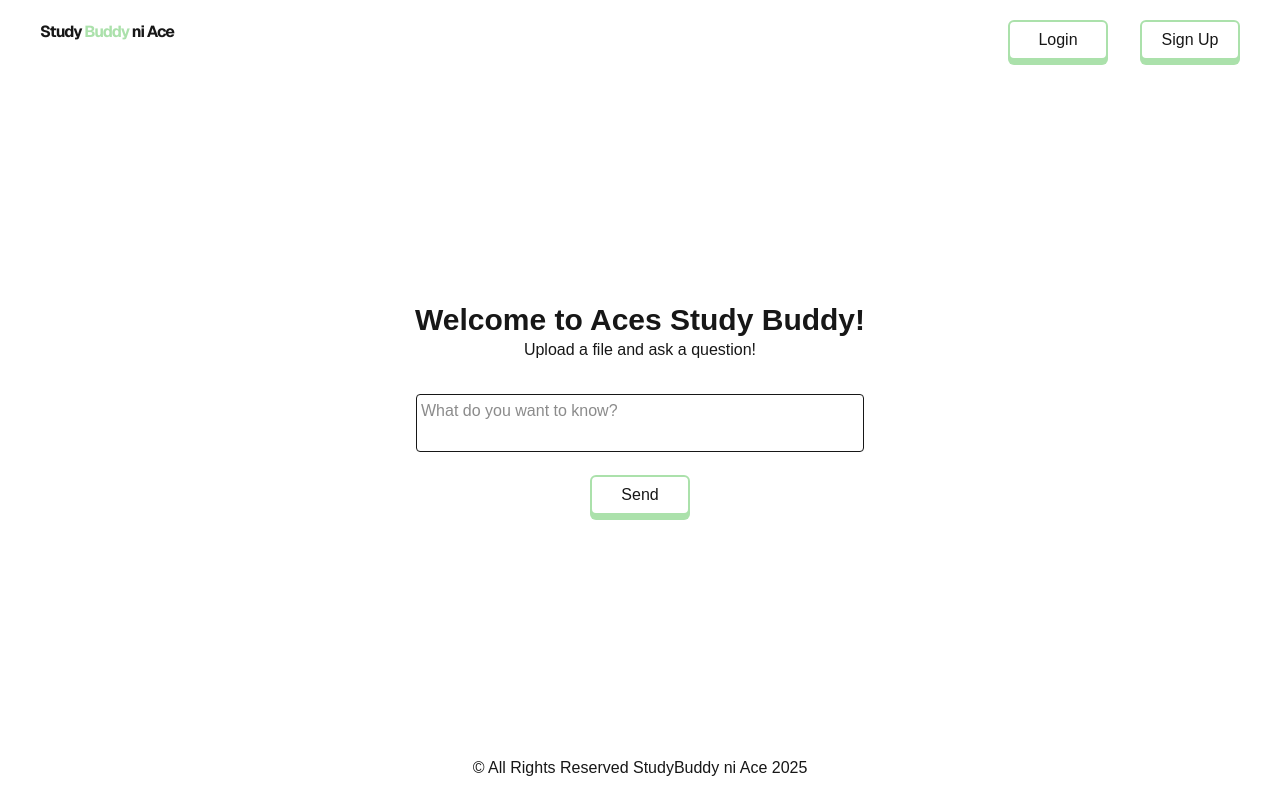
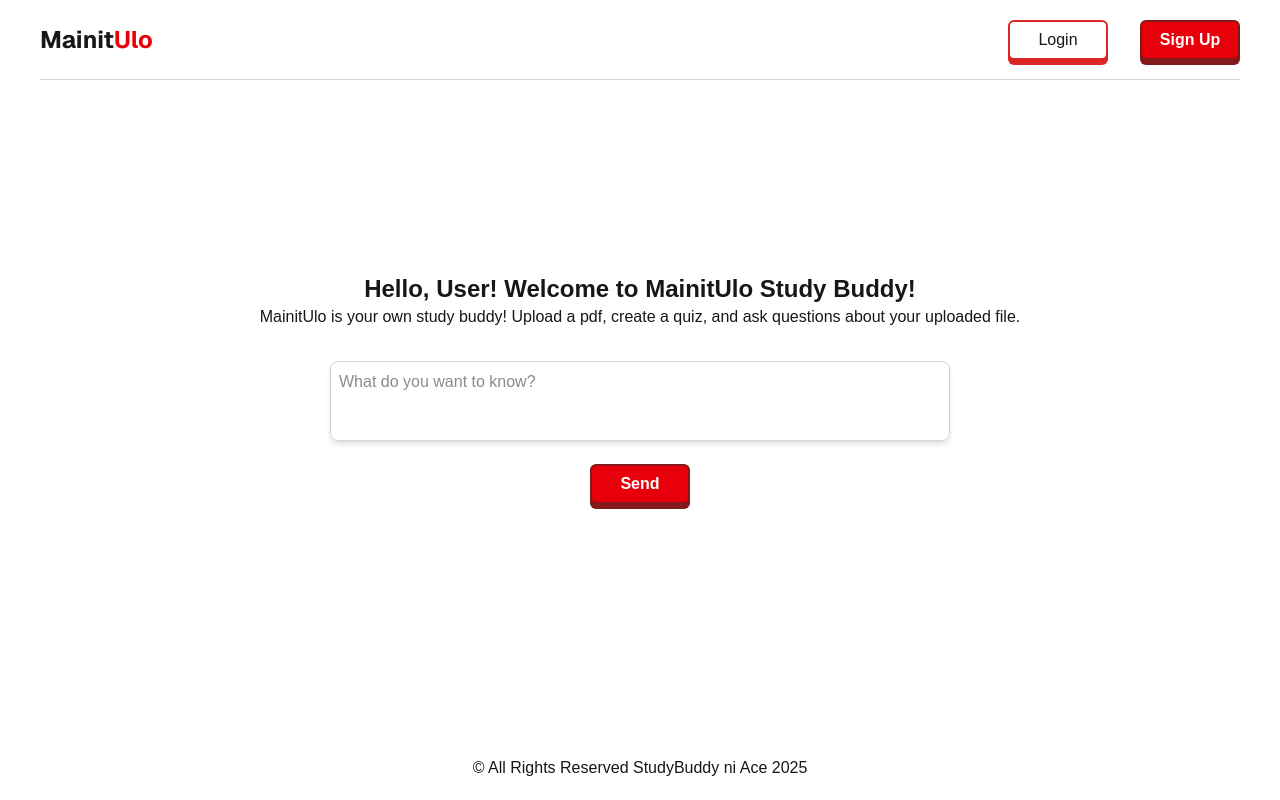
Before and after one commit to eys10/Study-Buddy, a Next.js app: page / in a window 1280 px wide. Built offline with nearby package versions, Linux system fonts and the light colour scheme.

Commit message:
chat functionality

```diff
--- /dev/null
+++ b/app/api/chat/route.ts
@@ -0,0 +1,40 @@
+import { google } from '@ai-sdk/google'
+import { streamText, convertToModelMessages} from 'ai'
+import { getServerSession } from 'next-auth'
+
+export async function POST(req: Request){
+    //session
+    const session = await getServerSession()
+
+    const user = session?.user
+    const name = user?.name || 'Guest'
+
+    const {messages} = await req.json()
+
+    const lastUserMessage = messages[messages.length-1]?.content ?? ''
+
+    //AI
+    const ragContent = ''
+
+    if(session){
+        //
+    }
+
+    //Default
+    //Create a prompt
+
+    const systemPrompt = !session ? `You are StudyBuddyniAce, an unfriendly virtual tutor. The user is not logged in,
+    so aggressively explain and be mad plus answer in tagalog that signing in will unlock:
+    - personalized tutoring
+    - Answer based on their uploaded documents
+    - Personalized quizzes and questions` : ``
+
+    const result = streamText({
+        model: google('gemini-2.5-flash'),
+        messages: convertToModelMessages(messages),
+        system: systemPrompt,
+        maxOutputTokens: session ? 1000 : 300
+    })
+
+    return result.toUIMessageStreamResponse()
+}
--- a/app/components/Footer.tsx
+++ b/app/components/Footer.tsx
@@ -1,7 +1,7 @@
 export default function Footer(){
     return(
         <>
-            <footer className="flex mx-auto p-5">
+            <footer className="flex mx-auto p-5 sticky">
                 <div>© All Rights Reserved StudyBuddy ni Ace 2025</div>
             </footer>
         </>
--- a/app/components/Header.tsx
+++ b/app/components/Header.tsx
@@ -4,7 +4,7 @@ import Logo from "./Logo"
 export default function Header(){
     return(
         <>
-        <div className="flex justify-between mx-10 my-5">
+        <div className="flex justify-between mx-10 sticky top-0 h-20 items-center border-[0px_0px_1px_0px] border-[#D1D5DC] bg-white">
 
             <Logo/>
 
@@ -15,7 +15,7 @@ export default function Header(){
                     <Link href="/login">Login</Link>
                 </div>
 
-                <div className="button button--default">
+                <div className="button button--primary">
                     <Link href="/signup">Sign Up</Link>
                 </div>
             </div>
--- a/app/components/Logo.tsx
+++ b/app/components/Logo.tsx
@@ -3,7 +3,7 @@ export default function Logo(){
         <>
             <div className="flex justify-between">
             {/* logo */}
-            <h1 className="font-sans font-bold tracking-[-1px]">Study <span className="text-[#abe1ab]">Buddy</span> ni Ace</h1>
+            <h1 className="font-sans font-bold text-2xl">Mainit<span className="text-red-600">Ulo</span></h1>
             </div>
         </>
     )
--- a/app/components/forms/FormChat.tsx
+++ b/app/components/forms/FormChat.tsx
@@ -1,21 +1,140 @@
-export default function FormChat(){
-    return(
+'use client'
+
+import { useChat } from '@ai-sdk/react'
+import { useState, useRef, useEffect } from 'react'
+import { UserRound, Bot } from 'lucide-react'
+import ReactMarkdown from 'react-markdown'
+
+export default function FormChat() {
+  // AI SDK
+  const { messages, sendMessage } = useChat({
+    onError: (error) => {
+      console.log('error: ', error)
+      setError(error.toString())
+    },
+  })
+
+  // States
+  const [error, setError] = useState('')
+  const [input, setInput] = useState('')
+  const [isLoading, setIsLoading] = useState(false)
+
+  // Ref for auto-scrolling
+  const messagesEndRef = useRef<HTMLDivElement>(null)
+
+    // Scroll to bottom whenever messages change
+    useEffect(() => {
+      if (messagesEndRef.current) {
+        messagesEndRef.current.scrollIntoView({ behavior: 'smooth' })
+      }
+    }, [messages])
+
+  // Functions
+  function handleKeyDown(e: React.KeyboardEvent<HTMLTextAreaElement>) {
+    if (e.key === 'Enter' && !e.shiftKey) {
+      e.preventDefault()
+
+      // trigger
+      const form = e.currentTarget.form
+      if (form && input.trim()) {
+        form.requestSubmit()
+      }
+    }
+
+
+  }
+
+  // Handle chat
+  async function handleChat(e: React.FormEvent<HTMLFormElement>) {
+    e.preventDefault()
+
+    if (!input) return
+
+    try {
+      setIsLoading(true)
+      await sendMessage({ text: input })
+      setInput('')
+    } catch (error: any) {
+      console.log('error: ', error)
+      setError(error.toString())
+    } finally {
+      setIsLoading(false)
+    }
+  }
+
+  return (
+    <div className=" w-1/2">
+
+      {/* Message Display Area */}
+      {messages && messages.length > 0 && (
+        <div className="flex-1 flex flex-col gap-1 overflow-hidden">
+          {messages.map((message) => (
+            <div
+              data-loading={isLoading}
+              key={message.id}
+              className={`flex gap-3  p-2 ${message.role === 'user' ? ' flex-row-reverse' : 'justify-start'}`}
+            >
+              {message.role === 'user' ? (
+                <div className="h-10 w-10 aspect-square rounded-full border flex items-center justify-center bg-white">
+                  <UserRound />
+                </div>
+              ) : (
+                <div className="h-10 w-10 aspect-square rounded-full border flex items-center justify-center bg-white">
+                  <Bot />
+                </div>
+              )}
+
+              {message.parts.map((part, i) => {
+                switch (part.type) {
+                  case 'text':
+                    return (
+                      <div
+                        key={`${message.id}-${i}`}
+                        className={`${message.role === 'user' ? 'bg-red-600 text-white flex flex-col items-center p-3 rounded-md' : `bg-gray-100 flex flex-col items-center p-3 rounded-md`}`}
+                      >
+                        <div className="[&>p]:mb-3 [&>p]:last:mb-0 [&>ul]:mb-4 [&>ul>li]:list-disc [&>ul>li]:ml-5 [&>ol>li]:list-decimal [&>ol>li]:ml-5">
+                          <ReactMarkdown>{part.text}</ReactMarkdown>
+                        </div>
+                      </div>
+                    )
+                }
+              })}
+            </div>
+          ))}
+          {/** Mark end of chat */}
+          <div ref={messagesEndRef} />
+        </div>
+      )}
       <form
-            data-loading="false"
-            className="max-w-md w-full mx-auto flex-1 sticky bottom-10 flex flex-col gap-2 bg-white"
+        data-loading={isLoading}
+        onSubmit={(e) => handleChat(e)}
+        className="max-w-full w-full  mx-auto flex-1 sticky bottom-0 flex flex-col gap-2 pb-10 bg-white"
       >
         <div className="form-control">
           <textarea
             name="message"
             placeholder="What do you want to know?"
-          className="w-full p-1 border rounded resize-none"
+            className="w-full h-20 p-2 rounded-lg border-1 border-gray-300 resize-none shadow-md"
+            onKeyDown={handleKeyDown}
+            value={input}
+            onChange={(e) => {
+              console.log(e.currentTarget.value)
+              setInput(e.currentTarget.value)
+            }}
           ></textarea>
         </div>
-      <div className="flex justify-center mt-2">
-        <button type="submit" className="button button--default">
-          Send
+
+        {error && <div className="alert alert--error">{error}</div>}
+
+        <div className="flex mt-2 justify-evenly">
+          {/* <button className='button button--default'>
+            + Add files
+          </button> */}
+          <button type="submit" className="button button--primary">
+            {isLoading ? 'Thinking...' : 'Send'}
           </button>
         </div>
       </form>
+    </div>
   )
 }
--- a/app/globals.css
+++ b/app/globals.css
@@ -26,18 +26,26 @@ body {
 }
 
 .button{
-  @apply flex border-2 border-[#abe1ab] w-25 h-10 justify-center items-center rounded-md
-  shadow-[0px_5px_0px_0px_#abe1ab]
-  hover:shadow-[0px_0px_0px_0px_#abe1ab] transition duration-200;
+  @apply flex border-2 border-[#dc2626] w-25 h-10 justify-center items-center rounded-md
+  shadow-[0px_5px_0px_0px_#dc2626] transition duration-100 hover:shadow-[0px_0px_0px_0px_#dc2626]
+  transform hover:scale-95 cursor-pointer;
 
   &.button--default{
-    @apply bg-white
+    @apply bg-white hover:bg-red-100;
+  }
+
+  &.button--primary{
+    @apply bg-red-600 hover:bg-red-700 hover:shadow-[0px_0px_0px_0px_#dc2626] text-white border-[#82181A] shadow-[0px_5px_0px_0px_#82181A] font-bold;
   }
 
 }
 
 form{
   input,text-area{
-    @apply border rounded-md
+    @apply border rounded-md p-2 items-center
   }
 }
+
+[data-loading="true"]{
+  @apply animate-pulse
+}
--- a/app/login/page.tsx
+++ b/app/login/page.tsx
@@ -5,7 +5,23 @@ export default function Login(){
     return(
         <section>
             <Default>
-                <h1>LOGIN PAGE</h1>
+                <div className="flex flex-col gap-3 justify-center items-center w-full p-5 rounded-2xl">
+                    <h1 className="font-bold text-2xl">LOGIN</h1>
+                    <form className="flex flex-col gap-3 w-1/3 shadow-md p-6 rounded-2xl">
+                        <h1>First Name</h1>
+                        <input type="text" placeholder="Juan"/>
+
+                        <h1>Last Name</h1>
+                        <input type="text" placeholder="Dela Cruz"/>
+
+                        <h1>Email</h1>
+                        <input type="text" placeholder="juandelacruz@example.com"/>
+
+                        <div className="flex justify-center">
+                            <button className="button button--primary">Login</button>
+                        </div>
+                    </form>
+                </div>
             </Default>
         </section>
     )
--- a/app/page.tsx
+++ b/app/page.tsx
@@ -3,6 +3,7 @@ import Link from "next/link";
 import Header from "./components/Header";
 import Default from "./templates/Default";
 import FormChat from "./components/forms/FormChat";
+import Logo from "./components/Logo";
 
 export default function Home() {
   return (
@@ -11,9 +12,9 @@ export default function Home() {
          <Default>
           <div className="flex items-center justify-center flex-col gap-8">
 
-            <div className="flex flex-col justify-center items-center">
-              <h1 className="text-3xl font-bold">Welcome to Aces Study Buddy!</h1>
-              <p>Upload a file and ask a question!</p>
+            <div className="flex flex-col justify-center items-center w-300">
+              <h1 className="text-2xl font-bold">Hello, User! Welcome to MainitUlo Study Buddy!</h1>
+              <p>MainitUlo is your own study buddy! Upload a pdf, create a quiz, and ask questions about your uploaded file.</p>
             </div>
 
             <FormChat/>
@@ -22,4 +23,5 @@ export default function Home() {
          </Default>
     </>
   );
+
 }
--- a/eslint.config.mjs
+++ b/eslint.config.mjs
@@ -19,6 +19,9 @@ const eslintConfig = [
       "build/**",
       "next-env.d.ts",
     ],
+    rules: {
+      '@typescript-eslint/no-explicit-any':'off'
+    }
   },
 ];
 
```
Also changed, not shown: package.json (+10 -5 lines), 1 other file (tests, documents, lock files or other folders). Lines whose indentation alone changed are shown as unchanged.
